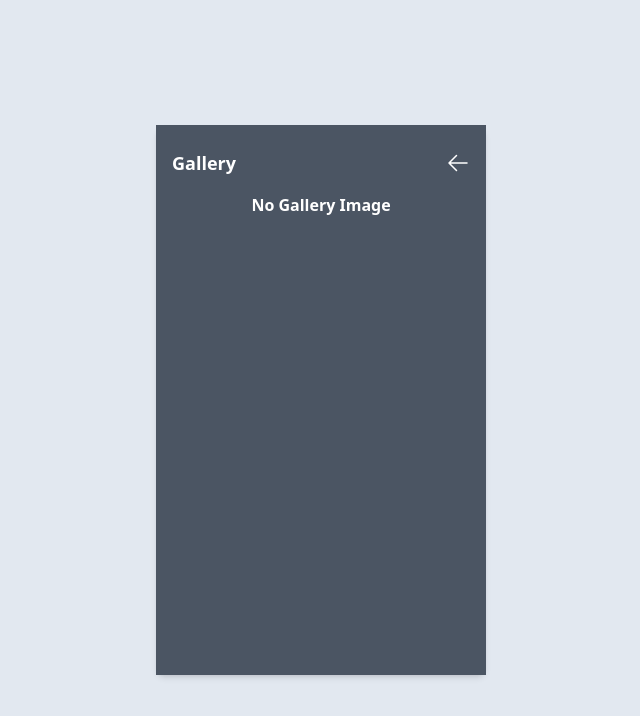
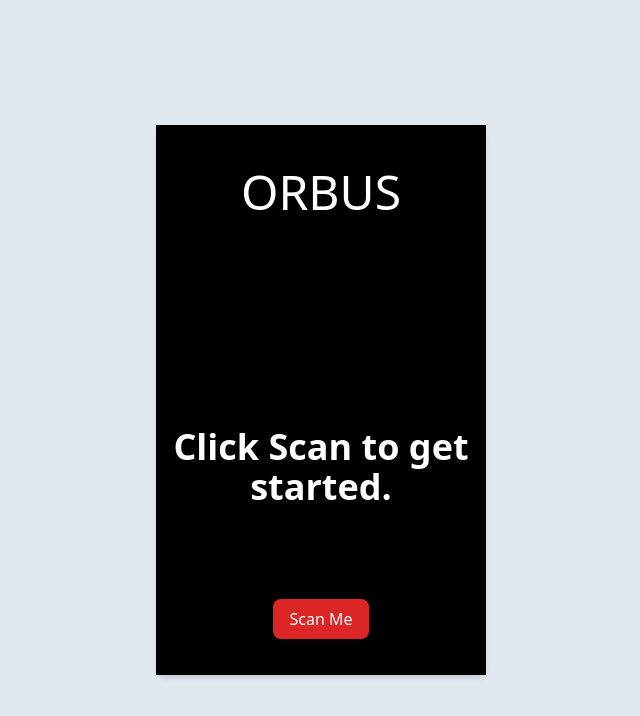
Before and after one commit to sudhir-maurya-adn/orbus-poc, a React (Create React App) app: page /gallery in a window 1280 px wide. Shown: the top 716 px of the page, without its empty margins (319-959 px from the left). Built offline with nearby package versions, Linux system fonts and the light colour scheme; the HTML template or start-up script is replaced by a standard one.

Commit message:
barcode scanner

```diff
--- a/package.json
+++ b/package.json
@@ -10,6 +10,7 @@
     "autoprefixer": "^10.4.19",
     "detectrtc": "^1.4.1",
     "postcss-cli": "^11.0.0",
+    "quagga": "^0.12.1",
     "react": "^18.3.1",
     "react-dom": "^18.3.1",
     "react-router-dom": "^6.24.1",
--- a/src/App.js
+++ b/src/App.js
@@ -2,7 +2,7 @@ import React,{useState} from "react";
 import Home from "./Home";
 import { BrowserRouter as Router, Routes, Route,Navigate } from 'react-router-dom';
 import Gallery from "./Gallery";
-import Webcam from "react-webcam";
+import BarcodeScanner from "./BarcodeScanner";
 
 function App() {
   const [imgGallery, setImgGallery] = useState([]);
@@ -13,13 +13,14 @@ function App() {
   return (
     <div className="h-screen flex justify-center items-center bg-slate-200">
       <div className="container flex flex-col m-auto md:w-[330px] md:h-[550px] w-full h-full bg-white rounded-lg shadow-md">
-        <Router>
+        {/* <Router>
           <Routes>
             <Route path="/" element={<Home handleGalleryImg = {handleGalleryImg} imgGallery={imgGallery} />} />
             <Route path="/gallery" element={<Gallery imgGallery={imgGallery} />} />
             <Route path="*"  element={<Navigate to="/" replace />} />
           </Routes>
-        </Router>
+        </Router> */}
+        <BarcodeScanner/>
       </div>
     </div>
   );
--- /dev/null
+++ b/src/BarcodeScanner.jsx
@@ -0,0 +1,63 @@
+import React,{useState} from 'react'
+import Quagga from 'quagga';
+
+const BarcodeScanner = () => {
+  const [cameraStatus,setCameraStatus] = useState(false);
+  const [code,setCode] = useState("");
+
+  const initReader = () => {
+    // setCameraStatus(true)
+    Quagga.init({
+      inputStream : {
+        name : "Live",
+        type : "LiveStream",
+        target: document.querySelector('#reader')
+      },
+      decoder : {
+        readers : ["code_128_reader"]
+      },
+      locate : true,
+    }, function(err) {
+        if (err) {
+          setCameraStatus(false)
+          alert(err.message)
+          console.log(err.message);
+          return
+        }
+        console.log("Initialization finished. Ready to start");
+        Quagga.start();
+        Quagga.onDetected((data) => {
+          onDetected(data)
+        })
+    });
+  }
+
+  const stopReader = () => {
+    setCameraStatus(false)
+    Quagga.stop()
+  }
+
+  const onDetected = (data) => {
+    setCode(data.codeResult.code)
+    stopReader()
+    alert(data.codeResult.code)
+    console.log(data.codeResult.code)
+  }
+
+  return (
+    <div className='flex flex-col flex-1'>
+      <div className='bg-black h-44 text-center flex justify-center items-center'>
+        <p className='text-white text-5xl uppercase'>Orbus</p>
+      </div>
+      <div className="flex items-center w-full h-full relative bg-black text-center">
+        <div className={cameraStatus ? 'flex':'hidden'} id="reader"></div>
+        <p className='text-white text-4xl font-semibold'>Click Scan to get started.</p>
+        <div className="absolute bottom-0 items-center w-full md:h-28 h-28 py-5 px-8 bg-black rounded-t-lg flex justify-center">
+          <button className='text-white bg-red-600 px-4 py-2 rounded-lg' onClick={initReader}>Scan Me</button>
+        </div>
+      </div>
+    </div>
+  )
+}
+
+export default BarcodeScanner
```
